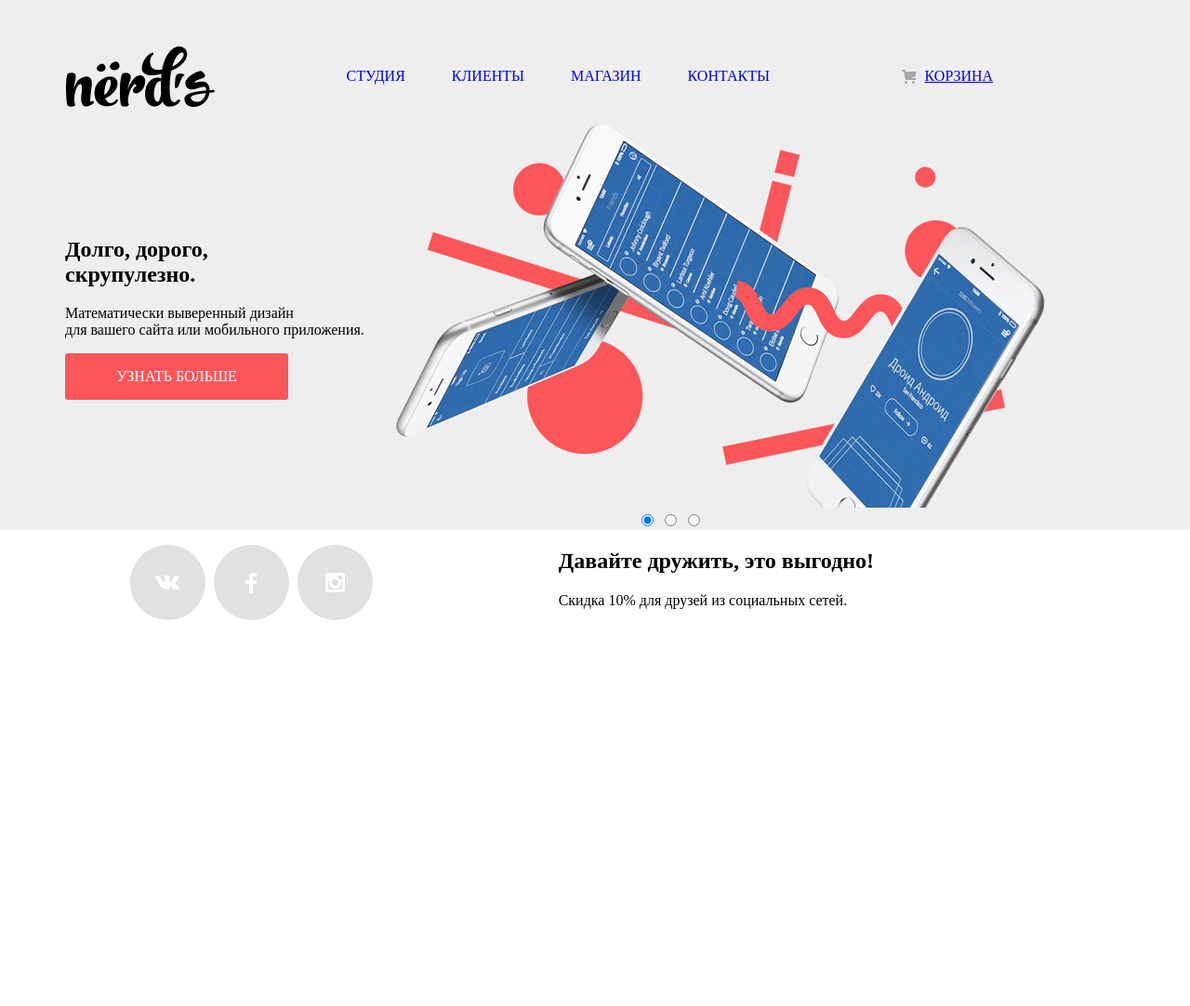
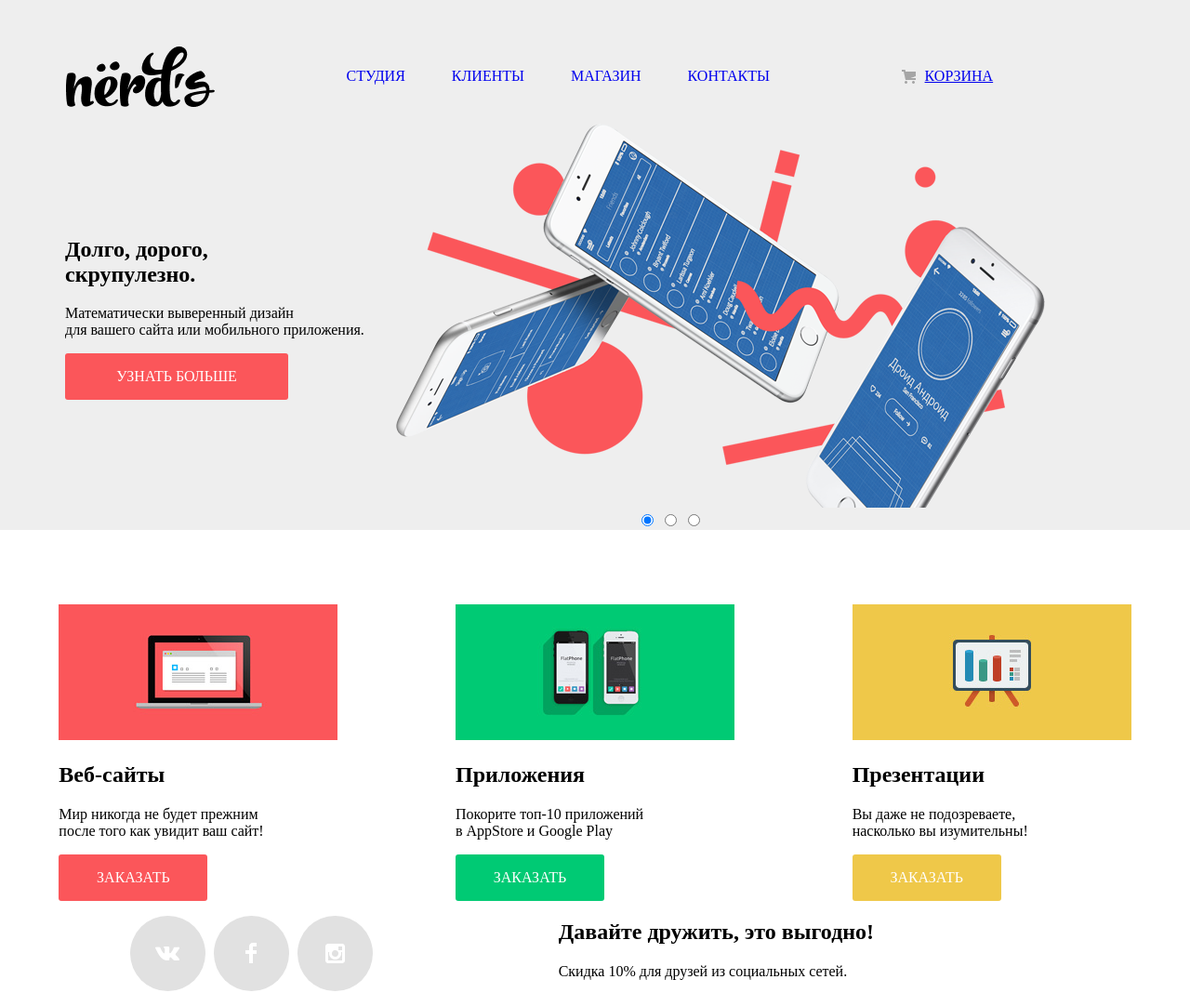
Before and after one commit to Parafeks/Nerds, a plain HTML site: page index.html in a window 1280 px wide. Shown: the top 1082 px of the page at 93% size. Before the commit the page ends 800 px from the top, so only its background shows below. Drawn offline with Linux system fonts and the light colour scheme.

Commit message:
Создание блока презентации

```diff
--- a/index.html
+++ b/index.html
@@ -81,6 +81,43 @@
                     </div>
             </div>
         </div>
+
+
+        <div class="presentation">
+
+            <div class="presentation-block">
+              <div class="picture">
+                <img src="images/ill1.jpeg" alt="веб-сайты">
+              </div>
+              <div class="presentation-text">
+                <h2>Веб-сайты</h2>
+                <p>Мир никогда не будет прежним <br> после того как увидит ваш сайт!</p>
+                <a href="#" class="presentation-button red">заказать</a>
+              </div>
+            </div>
+
+            <div class="presentation-block">
+              <div class="picture">
+                <img src="images/ill2.png" alt="приложения">
+              </div>
+              <div class="presentation-text">
+                <h2>Приложения</h2>
+                <p>Покорите топ-10 приложений <br> в AppStore и Google Play</p>
+                <a href="#" class="presentation-button green">заказать</a>
+              </div>
+            </div>
+
+            <div class="presentation-block">
+              <div class="picture">
+                <img src="images/ill3.png" alt="Презентации">
+              </div>
+              <div class="presentation-text">
+                <h2>Презентации</h2>
+                <p>Вы даже не подозреваете, <br> насколько вы изумительны!</p>
+                <a href="#" class="presentation-button yellow">заказать</a>
+              </div>
+            </div>
+        </div>
     </main>
 
     <footer>
--- a/main.css
+++ b/main.css
@@ -102,6 +102,42 @@ body{
 }
 
 
+/* ____________PRESINTATION________________ */
+
+
+.presentation{
+    display: flex;
+    justify-content: space-around;
+    align-items: center;
+    padding-top: 80px;
+}
+
+
+.presentation-button{
+    color: #FFFFFF;
+    width: 160px;
+    height: 50px;
+    border-radius: 3px;
+    display: block;
+    text-decoration: none;
+    text-align: center;
+    text-transform: uppercase;
+    line-height: 50px;
+}
+
+.red{
+    background-color: #FB565A;
+}
+
+.green{
+    background-color: #00CA74;
+}
+
+.yellow{
+    background-color: #EFC849;
+}
+
+
 
 
 /* ___________FOOTER_______________________ */
```
Also changed, not shown: images/ill1.jpeg (renamed from images/illustration-1 1.jpeg), images/ill2.png (added), images/ill3.png (renamed from images/illustration-3 1.png), images/illustration-2 1.svg (deleted).
